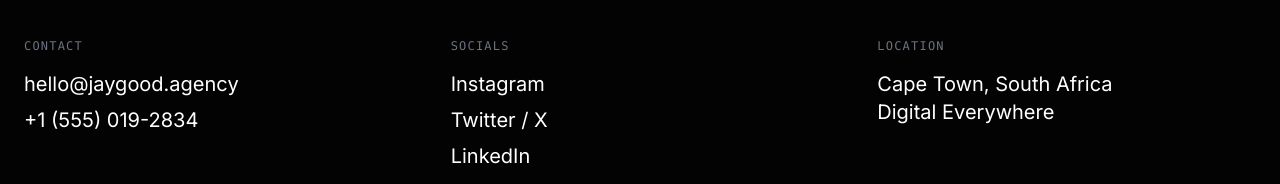
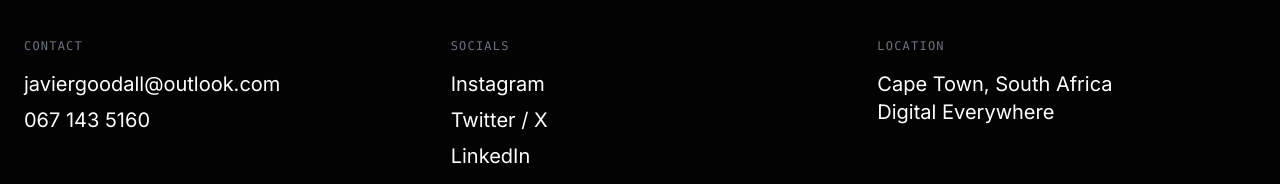
Before and after one commit to JavierGoodall99/JayGoodAgency, a React (Vite) app: page / in a window 1280 px wide. Shown: the part 8677-8861 px from the top of the page. Built offline with nearby package versions, Linux system fonts and the light colour scheme; no server answers.

Commit message:
feat: Add new ContactPage and Footer components to the application.

```diff
--- a/components/ContactPage.tsx
+++ b/components/ContactPage.tsx
@@ -6,24 +6,24 @@ const ContactPage: React.FC = () => {
         {
             id: '01',
             label: 'EMAIL',
-            value: 'hello@jaygood.agency',
-            href: 'mailto:hello@jaygood.agency',
+            value: 'javiergoodall@outlook.com',
+            href: 'mailto:javiergoodall@outlook.com',
             icon: <Mail className="w-8 h-8 md:w-12 md:h-12" />,
             subtext: 'For inquiries, pitches, and love letters.'
         },
         {
             id: '02',
             label: 'WHATSAPP',
-            value: '+1 (555) 019-2834',
-            href: 'https://wa.me/15550192834',
+            value: '067 143 5160',
+            href: 'https://wa.me/27671435160',
             icon: <MessageCircle className="w-8 h-8 md:w-12 md:h-12" />,
             subtext: 'Quick comms. Encrypted end-to-end.'
         },
         {
             id: '03',
             label: 'PHONE',
-            value: '+1 (555) 019-2834',
-            href: 'tel:+15550192834',
+            value: '067 143 5160',
+            href: 'tel:0671435160',
             icon: <Phone className="w-8 h-8 md:w-12 md:h-12" />,
             subtext: 'Emergency / Direct Line.'
         }
@@ -35,11 +35,11 @@ const ContactPage: React.FC = () => {
             <section className="px-6 mb-16 md:mb-24">
                 <div className="container mx-auto">
                     <h1 className="font-display font-bold text-[12vw] leading-[0.8] tracking-tighter mix-blend-difference mb-8">
-                        CONTACT <br/>
+                        CONTACT <br />
                         <span className="text-brand-lime ml-[10vw]">UPLINK</span>
                     </h1>
                     <p className="font-mono text-gray-500 text-sm md:text-base uppercase tracking-widest max-w-xl">
-                        We don't do forms. We do direct connections. <br/>
+                        We don't do forms. We do direct connections. <br />
                         Choose your frequency.
                     </p>
                 </div>
@@ -105,15 +105,15 @@ const ContactPage: React.FC = () => {
                                 1200 Digital Blvd, Suite 404 <span className="text-gray-500 mx-2">//</span> Cape Town, South Africa
                             </p>
                             <p className="text-gray-500 font-mono text-sm">
-                                34.0522° N, 118.2437° W
+                                33.9249° S, 18.4241° E
                             </p>
                         </div>
 
                         <div className="md:ml-auto">
-                             <div className="px-4 py-2 border border-brand-lime/30 bg-brand-lime/10 rounded-full flex items-center gap-3">
-                                 <div className="w-2 h-2 rounded-full bg-brand-lime animate-pulse"></div>
-                                 <span className="font-mono text-xs text-brand-lime tracking-widest uppercase">Open Now</span>
-                             </div>
+                            <div className="px-4 py-2 border border-brand-lime/30 bg-brand-lime/10 rounded-full flex items-center gap-3">
+                                <div className="w-2 h-2 rounded-full bg-brand-lime animate-pulse"></div>
+                                <span className="font-mono text-xs text-brand-lime tracking-widest uppercase">Open Now</span>
+                            </div>
                         </div>
                     </div>
                 </div>
--- a/components/Footer.tsx
+++ b/components/Footer.tsx
@@ -10,7 +10,7 @@ const Footer: React.FC = () => {
                         Ready to disrupt?
                     </p>
 
-            <a href="mailto:hello@jaygood.agency" className="group block relative cursor-interactive">
+                    <a href="mailto:javiergoodall@outlook.com" className="group block relative cursor-interactive">
                         <h2 className="font-display font-bold text-[13vw] md:text-[12vw] leading-[0.85] md:leading-[0.8] text-white group-hover:text-transparent group-hover:text-outline transition-all duration-500">
                             LET'S
                         </h2>
@@ -26,8 +26,8 @@ const Footer: React.FC = () => {
                 <div className="grid grid-cols-1 md:grid-cols-3 gap-12 border-t border-white/10 pt-12">
                     <div>
                         <h4 className="text-gray-500 font-mono text-xs uppercase tracking-widest mb-4">Contact</h4>
-                <a href="mailto:hello@jaygood.agency" className="block text-xl text-white hover:text-brand-lime transition-colors">hello@jaygood.agency</a>
-                <p className="text-xl text-white mt-2">+1 (555) 019-2834</p>
+                        <a href="mailto:javiergoodall@outlook.com" className="block text-xl text-white hover:text-brand-lime transition-colors">javiergoodall@outlook.com</a>
+                        <p className="text-xl text-white mt-2">067 143 5160</p>
                     </div>
                     <div>
                         <h4 className="text-gray-500 font-mono text-xs uppercase tracking-widest mb-4">Socials</h4>
@@ -40,7 +40,7 @@ const Footer: React.FC = () => {
                     <div>
                         <h4 className="text-gray-500 font-mono text-xs uppercase tracking-widest mb-4">Location</h4>
                         <p className="text-xl text-white">
-                    Cape Town, South Africa<br/>
+                            Cape Town, South Africa<br />
                             Digital Everywhere
                         </p>
                     </div>
```
Lines whose indentation alone changed are shown as unchanged.
